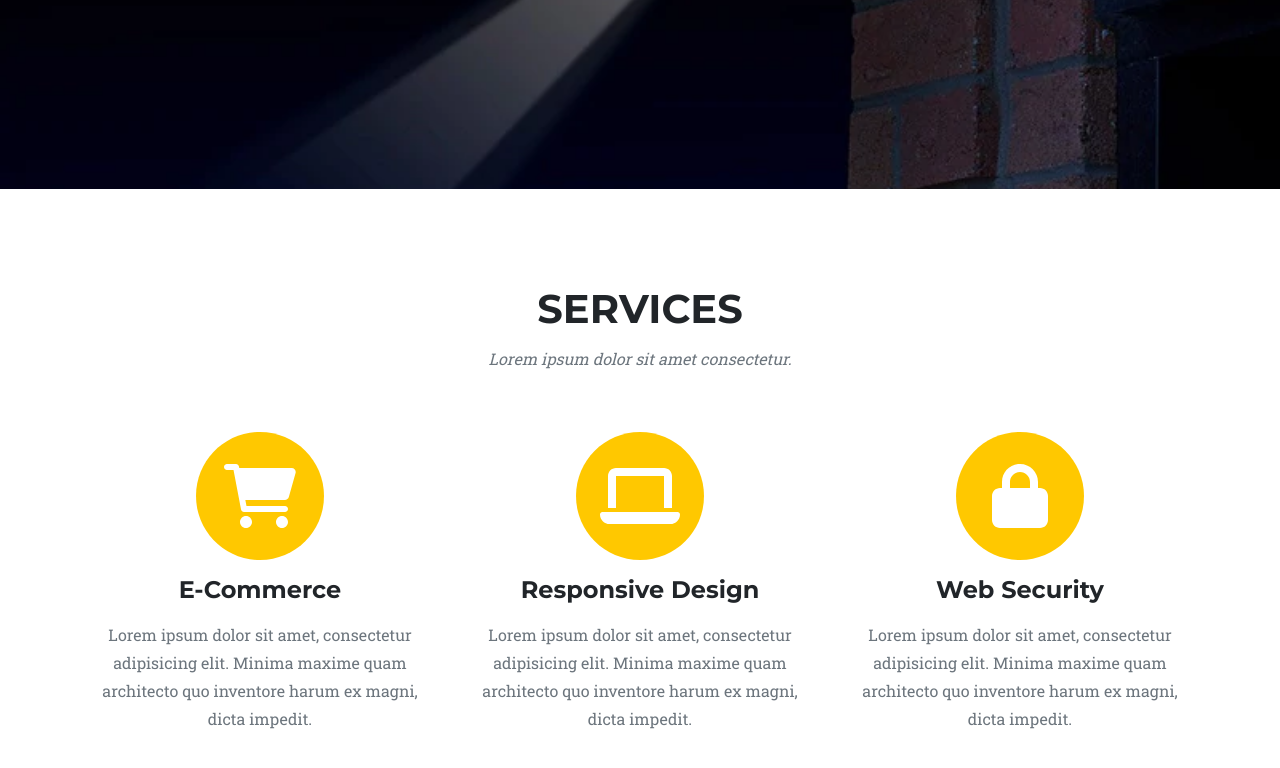
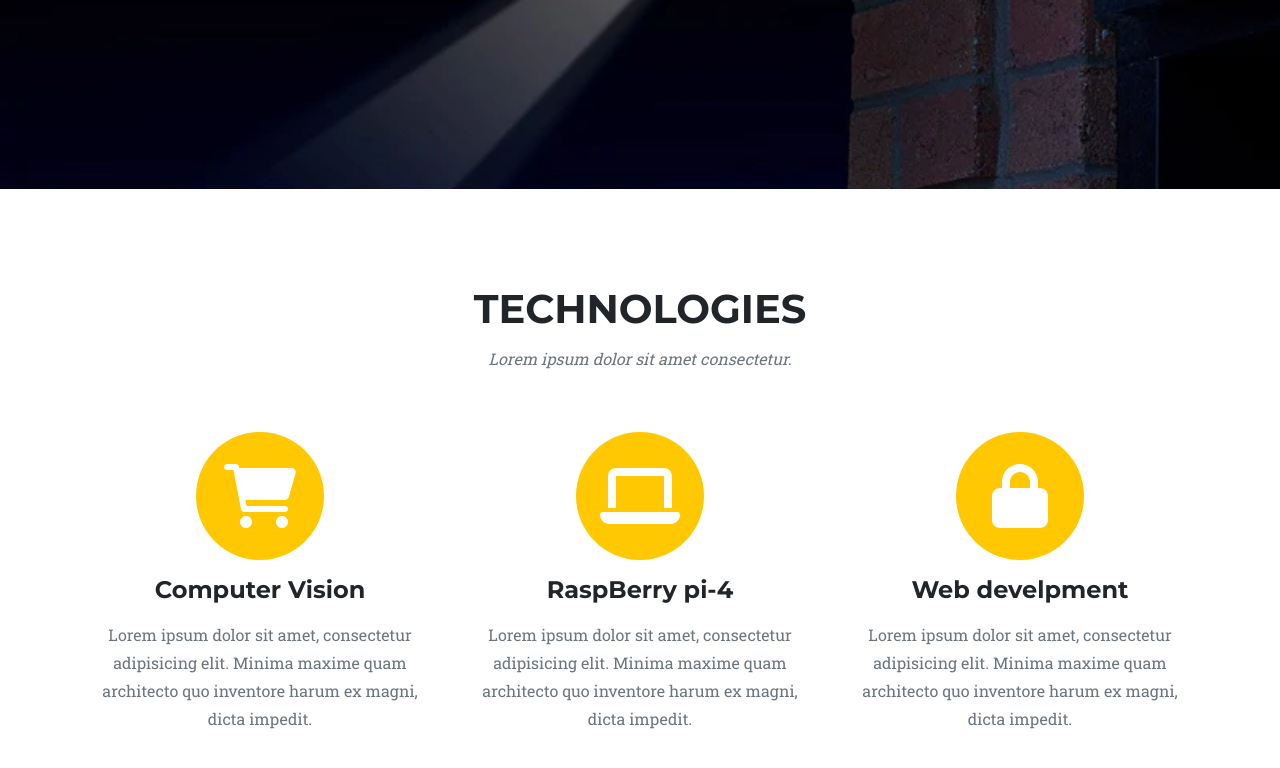
Before and after one commit to wassimchouchen/Smart-Surveillance-Camera, a plain HTML site: page index.html in a window 1280 px wide. Shown: the part 452-1220 px from the top of the page. Drawn offline with nearby package versions, Linux system fonts and the light colour scheme.

Commit message:
Update index.html

```diff
--- a/index.html
+++ b/index.html
@@ -48,7 +48,7 @@
         <section class="page-section" id="services">
             <div class="container">
                 <div class="text-center">
-                    <h2 class="section-heading text-uppercase">Services</h2>
+                    <h2 class="section-heading text-uppercase">Technologies</h2>
                     <h3 class="section-subheading text-muted">Lorem ipsum dolor sit amet consectetur.</h3>
                 </div>
                 <div class="row text-center">
@@ -57,7 +57,7 @@
                             <i class="fas fa-circle fa-stack-2x text-primary"></i>
                             <i class="fas fa-shopping-cart fa-stack-1x fa-inverse"></i>
                         </span>
-                        <h4 class="my-3">E-Commerce</h4>
+                        <h4 class="my-3">Computer Vision</h4>
                         <p class="text-muted">Lorem ipsum dolor sit amet, consectetur adipisicing elit. Minima maxime quam architecto quo inventore harum ex magni, dicta impedit.</p>
                     </div>
                     <div class="col-md-4">
@@ -65,7 +65,7 @@
                             <i class="fas fa-circle fa-stack-2x text-primary"></i>
                             <i class="fas fa-laptop fa-stack-1x fa-inverse"></i>
                         </span>
-                        <h4 class="my-3">Responsive Design</h4>
+                        <h4 class="my-3">RaspBerry pi-4</h4>
                         <p class="text-muted">Lorem ipsum dolor sit amet, consectetur adipisicing elit. Minima maxime quam architecto quo inventore harum ex magni, dicta impedit.</p>
                     </div>
                     <div class="col-md-4">
@@ -73,7 +73,7 @@
                             <i class="fas fa-circle fa-stack-2x text-primary"></i>
                             <i class="fas fa-lock fa-stack-1x fa-inverse"></i>
                         </span>
-                        <h4 class="my-3">Web Security</h4>
+                        <h4 class="my-3">Web develpment </h4>
                         <p class="text-muted">Lorem ipsum dolor sit amet, consectetur adipisicing elit. Minima maxime quam architecto quo inventore harum ex magni, dicta impedit.</p>
                     </div>
                 </div>
```
